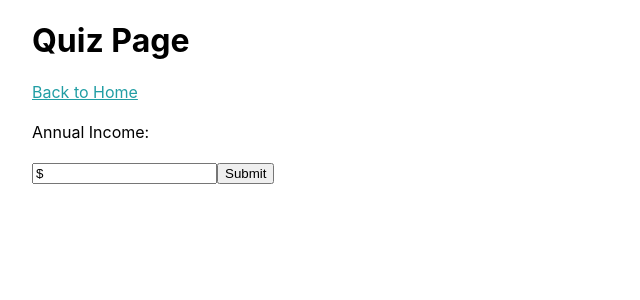
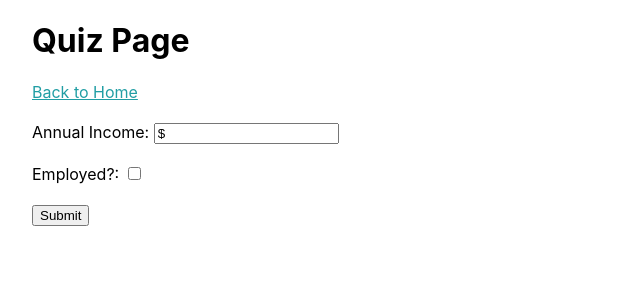
Before and after one commit to sandboxnu/happy-eastie, a Next.js app: page /quiz in a window 1280 px wide. Shown: the top 300 px of the page, without its empty margins (0-640 px from the left). Built offline with nearby package versions, Linux system fonts and the light colour scheme.

Commit message:
Encrypting resources list and sending

```diff
--- a/package.json
+++ b/package.json
@@ -9,6 +9,7 @@
     "lint": "next lint"
   },
   "dependencies": {
+    "crypto-js": "^4.1.1",
     "firebase": "^9.10.0",
     "next": "12.3.0",
     "react": "18.2.0",
--- a/pages/api/resources/index.ts
+++ b/pages/api/resources/index.ts
@@ -1,8 +1,10 @@
 import type { NextApiRequest, NextApiResponse } from 'next'
-import type {Resource} from '../../../models/types'
+import type { Resource } from '../../../models/types'
 import FirebaseInteractor from '../../../firebase/firebaseInteractor'
 import { WhereQuery } from '../../../firebase/firebaseInteractor'
 import { DocumentData, FirestoreDataConverter, QueryDocumentSnapshot } from 'firebase/firestore'
+
+const CryptoJS = require("crypto-js");
 
 const resourceConverter : FirestoreDataConverter<Resource> = {
     toFirestore: (data: Resource) : DocumentData => data,
@@ -13,13 +15,19 @@ const resourceConverter : FirestoreDataConverter<Resource> = {
     }
 }
 
+const encodeResourceList = (resourcesString: string) : string => {
+  const encryptedResources = CryptoJS.AES.encrypt(resourcesString, "Secret Passphrase").toString();
+  console.log(encryptedResources)
+  return encryptedResources
+}
+
 export default async function handler(
   req: NextApiRequest,
-  res: NextApiResponse<Resource[]>
+  res: NextApiResponse<string>
 ) {
   const incomeLevel : number = parseInt(req.query['incomeLevel'] ? req.query['incomeLevel'] as string : "1000")
-  const resourceListData : Resource[] = await getResources([{field: "incomeLevel", comparison: "<=", value: incomeLevel},{field: "employed", comparison: "==", value: false}])
-  res.status(200).json(resourceListData)
+  const resourceListData : Resource[] = await getResources([{field: "incomeLevel", comparison: "<=", value: incomeLevel}, {field: "employed", comparison: "==", value: false}])
+  res.status(200).json(encodeResourceList(JSON.stringify(resourceListData)));
 }
 
 async function getResources(queryParams: WhereQuery[]) : Promise<Resource[]> {
--- a/pages/quiz/index.tsx
+++ b/pages/quiz/index.tsx
@@ -1,20 +1,65 @@
 import type { NextPage } from 'next'
 import Link from 'next/link'
+import { useRouter } from 'next/router'
+import React from 'react'
 import styles from '../../styles/Home.module.css'
 
 const Quiz: NextPage = () => {
+
+  const router = useRouter();
+
+  const handleSubmit = async (e: React.SyntheticEvent) => {
+    e.preventDefault();
+
+    const target = e.target as typeof e.target & {
+      income: { value: number },
+      employed: { value: boolean }
+    }
+
+    const income = target.income.value;
+    const employed = target.employed.value;
+
+    const data = {
+      income: income,
+      employed: employed
+    }
+
+    const JSONdata = JSON.stringify(data)
+
+    const endpoint = '/api/resources'
+
+    const options = {
+      method: 'POST',
+      headers: {
+        'Content-Type': 'application/json',
+      },
+      body: JSONdata,
+    }
+
+    const response = await fetch(endpoint, options);
+
+    const result = await response.json();
+    router.push(`/resources?id=${result}`)
+  }
+
   return (
     <div className={styles.container}>
       <h1>Quiz Page</h1>
       <Link href='/'>Back to Home</Link>
       <br />
       <br />
-      <form action="/results" method="post">
-        <label>Annual Income:</label>
+      <form onSubmit={handleSubmit}>
+        <label>
+          Annual Income: <input type="text" name="income" defaultValue="$" />
+        </label>
         <br />
         <br />
-        <input type="text" defaultValue="$"/>
-        <button type="submit">Submit</button>
+        <label>
+          Employed?: <input type="checkbox" name="employed" defaultValue="%" />
+        </label>
+        <br />
+        <br />
+        <input value="Submit" type="submit" />
       </form>
     </div>
   )
```
Also changed, not shown: pages/resources/index.tsx (+22 -2 lines), pages/api/results/index.ts (added), 1 other file (tests, documents, lock files or other folders).
